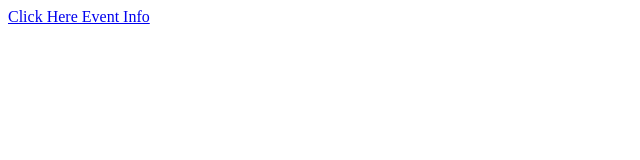
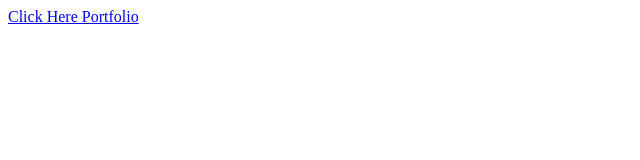
Before and after one commit to AbbyCrocker/PortfolioPDF, a plain HTML site: page index.html in a window 1280 px wide. Shown: the full height of the page, 0-640 px from the left. Drawn offline with Linux system fonts and the light colour scheme.

Commit message:
Update index.html

```diff
--- a/index.html
+++ b/index.html
@@ -1,3 +1,3 @@
 <html>
-  <p><a href="https://github.com/AbbyCrocker/PortfolioPDF/blob/main/Portfolio_Abigail_Crocker.pdf">Click Here Event Info</a></p>
+  <p><a href="https://github.com/AbbyCrocker/PortfolioPDF/blob/main/Portfolio_Abigail_Crocker.pdf">Click Here Portfolio</a></p>
 </html>
```
